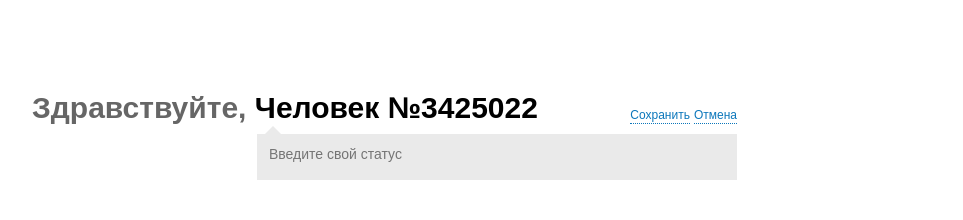
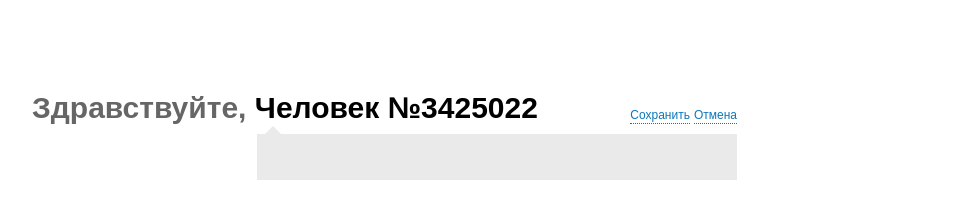
Before and after one commit to ureshii-ww/genemer, a React (Create React App) app: page / in a window 1280 px wide. Both pictures are taken after a click on the button "Сменить статус". Shown: the top 220 px of the page, without its empty margins (158-1121 px from the left). Built offline with nearby package versions, Linux system fonts and the light colour scheme; no server answers.

Commit message:
Remade status area

```diff
--- a/src/components/Containers/StatusBlock/StatusTooltip.tsx
+++ b/src/components/Containers/StatusTooltip/StatusTooltip.tsx
@@ -5,7 +5,7 @@ import TransparentButton from '../../UI/TransparentButton/TransparentButton';
 import './status-tooltip.scss';
 
 const StatusTooltip = () => {
-  const { statusValue, isEditing, handleChangeStatus, handleSaveStatus, toggleIsEditing } =
+  const { areaRef, statusValue, isEditing, handleChangeStatus, handleSaveStatus, toggleIsEditing } =
     useStatusTooltip();
 
   return (
@@ -21,7 +21,7 @@ const StatusTooltip = () => {
           {!isEditing ? (
             <p>{statusValue || 'Введите свой статус'}</p>
           ) : (
-            <StatusArea defaultValue={statusValue} onChange={handleChangeStatus} />
+            <StatusArea onInput={handleChangeStatus} contentEditable={true} ref={areaRef} />
           )}
         </div>
       </div>
--- a/src/components/Containers/StatusBlock/useStatusTooltip.ts
+++ b/src/components/Containers/StatusTooltip/useStatusTooltip.ts
@@ -1,19 +1,21 @@
 import { useAppDispatch } from '../../../hooks/useAppDispatch';
 import { useAppSelector } from '../../../hooks/useAppSelector';
 import { changeNewStatus, saveStatus } from '../../../store/reducers/status';
-import { ChangeEvent, useState } from 'react';
+import { ChangeEvent, useEffect, useRef, useState } from 'react';
 
 export const useStatusTooltip = () => {
   const dispatch = useAppDispatch();
   const statusValue = useAppSelector(state => state.status.value);
   const [isEditing, setIsEditing] = useState<boolean>(false);
 
+  const areaRef = useRef<HTMLDivElement>(null)
+
   const toggleIsEditing = () => {
     setIsEditing(value => !value);
   };
 
-  const handleChangeStatus = (event: ChangeEvent<HTMLTextAreaElement>) => {
-    dispatch(changeNewStatus(event.target.value));
+  const handleChangeStatus = (event: ChangeEvent<HTMLDivElement>) => {
+    dispatch(changeNewStatus(event.target.innerText));
   };
 
   const handleSaveStatus = () => {
@@ -21,7 +23,15 @@ export const useStatusTooltip = () => {
     toggleIsEditing();
   };
 
+  useEffect(() => {
+    if (isEditing && areaRef.current) {
+      areaRef.current.innerText = statusValue;
+      areaRef.current.focus();
+    }
+  }, [isEditing])
+
   return {
+    areaRef,
     statusValue,
     isEditing,
     handleChangeStatus,
--- a/src/components/Pages/MainPage.tsx
+++ b/src/components/Pages/MainPage.tsx
@@ -1,7 +1,7 @@
 import React from 'react';
 import GreetingsBlock from '../Containers/GreetingsBlock/GreetingsBlock';
 import MainForm from '../Containers/MainForm/MainForm';
-import StatusTooltip from '../Containers/StatusBlock/StatusTooltip';
+import StatusTooltip from '../Containers/StatusTooltip/StatusTooltip';
 import './main-page.scss'
 
 const MainPage = () => {
--- a/src/components/UI/StatusArea/StatusArea.tsx
+++ b/src/components/UI/StatusArea/StatusArea.tsx
@@ -1,12 +1,13 @@
-import React, { forwardRef, TextareaHTMLAttributes } from 'react';
+import React, { forwardRef, HTMLAttributes } from 'react';
 import './status-area.scss';
 
 export interface StatusAreaProps
-  extends Omit<TextareaHTMLAttributes<HTMLTextAreaElement>, 'className'> {}
+  extends Omit<HTMLAttributes<HTMLDivElement>, 'className'> {
+}
 
-const StatusArea = forwardRef<HTMLTextAreaElement, StatusAreaProps>((props, ref) => {
+const StatusArea = forwardRef<HTMLDivElement, StatusAreaProps>((props, ref) => {
   const baseClass = 'status-area';
-  return <textarea {...props} ref={ref} rows={1} placeholder="Введите свой статус" className={baseClass} />;
+  return <div {...props} ref={ref} placeholder="Введите свой статус" className={baseClass} />;
 });
 
 export default StatusArea;
```
Also changed, not shown: src/components/Containers/StatusTooltip/status-tooltip.scss (renamed from src/components/Containers/StatusBlock/status-tooltip.scss).
